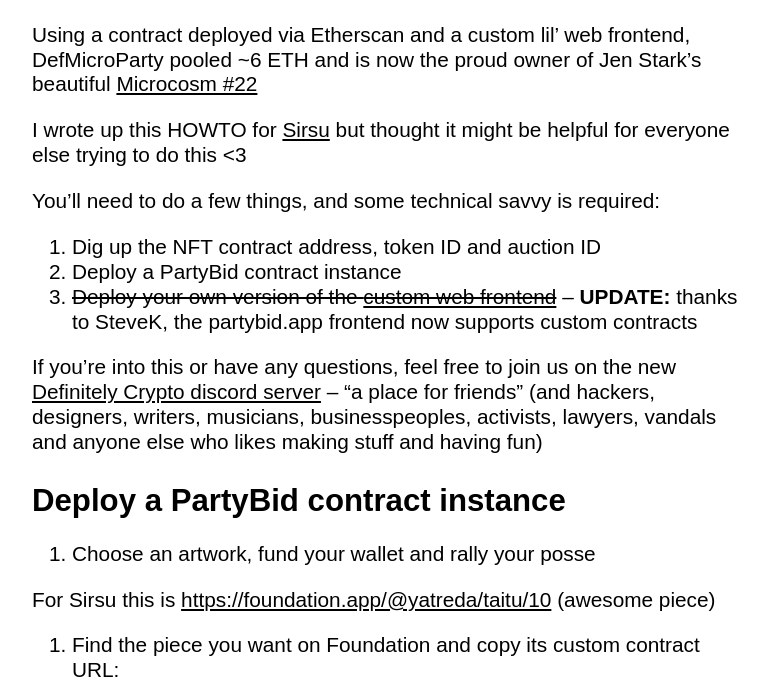
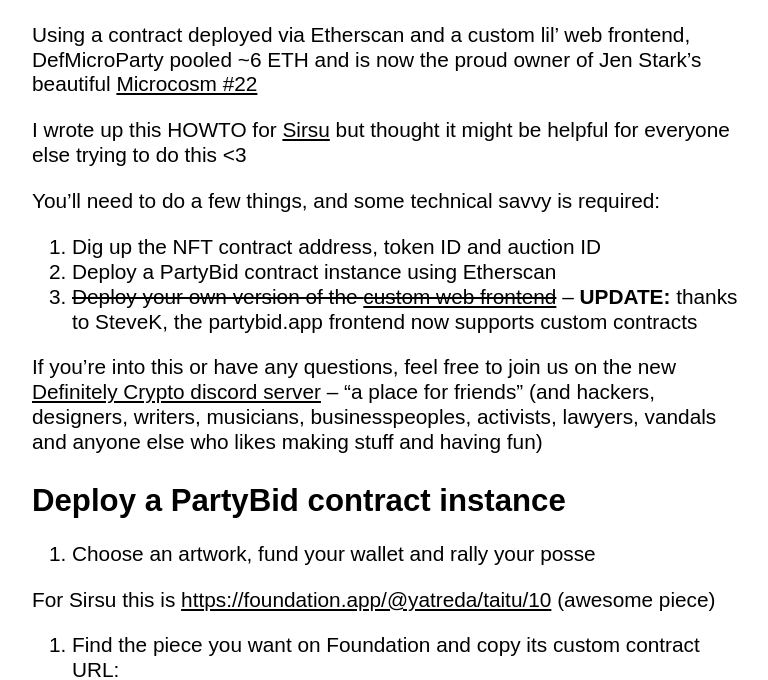
Before and after one commit to jamiew/jamiedubs.com, a Jekyll site: the page built from _posts/2021-10-07-how-to-partybid-on-a-foundation-collection-piece.md, in a window 1280 px wide and 900 px high, scrolled down 739 px, cut to the strip 0-680 px from the top of the window. Shown: the whole strip, without its empty margins (248-1016 px from the left). Built offline with Jekyll 4.4.1, drawn with Linux system fonts in a browser that asks for light colours.

Commit message:
Tiny updates

```diff
--- a/_posts/2021-10-07-how-to-partybid-on-a-foundation-collection-piece.md
+++ b/_posts/2021-10-07-how-to-partybid-on-a-foundation-collection-piece.md
@@ -21,7 +21,7 @@
 You'll need to do a few things, and some technical savvy is required:
 
 1. Dig up the NFT contract address, token ID and auction ID
-2. Deploy a PartyBid contract instance
+2. Deploy a PartyBid contract instance using Etherscan
 3. ~~Deploy your own version of the [custom web frontend](https://github.com/shahruz/defparty)~~ – **UPDATE:** thanks to SteveK, the partybid.app frontend now supports custom contracts
 
 If you're into this or have any questions, feel free to join us on the new [Definitely Crypto discord server](https://discord.gg/rJu3G58aRh) – "a place for friends" (and hackers, designers, writers, musicians, businesspeoples, activists, lawyers, vandals and anyone else who likes making stuff and having fun)
```
Also changed, not shown: _posts/2021-07-13-breaking-down-songcamp-elektra-crowdfund.md (+0 -1 lines).
